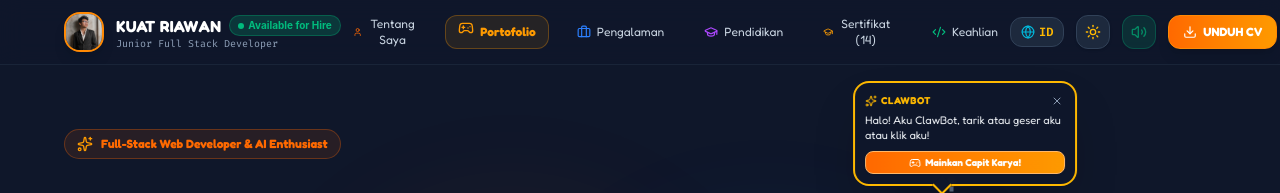
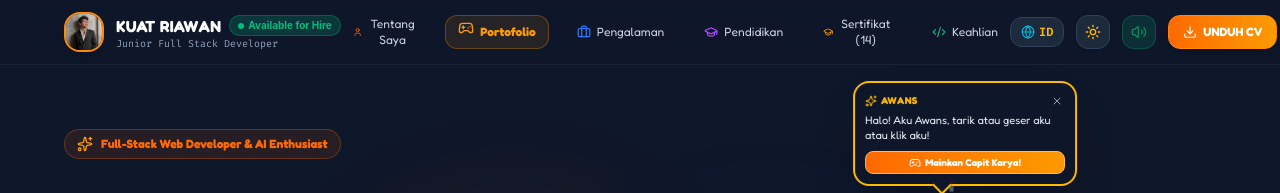
Before and after one commit to KuatRiawan/portofolio2026, a React (Vite) app: page / in a window 1280 px wide. Shown: the top 193 px of the page. Built offline with nearby package versions, Linux system fonts and the light colour scheme.

Commit message:
rename(mascot): rename pet mascot from ClawBot to Awans

```diff
--- a/src/components/ArcadeMascot.tsx
+++ b/src/components/ArcadeMascot.tsx
@@ -23,7 +23,7 @@ export const ArcadeMascot: React.FC<ArcadeMascotProps> = ({ onScrollToArcade })
   const [mood, setMood] = useState<MascotMood>('happy');
   const [clickCount, setClickCount] = useState<number>(0);
 
-  const [speechBubble, setSpeechBubble] = useState<string>('Halo! Aku ClawBot, tarik atau geser aku atau klik aku!');
+  const [speechBubble, setSpeechBubble] = useState<string>('Halo! Aku Awans, tarik atau geser aku atau klik aku!');
   const [showSpeech, setShowSpeech] = useState<boolean>(true);
 
   const dragRef = useRef<{ startX: number; startY: number; initialPosX: number; initialPosY: number }>({
@@ -114,7 +114,7 @@ export const ArcadeMascot: React.FC<ArcadeMascotProps> = ({ onScrollToArcade })
     const idleTimer = setTimeout(() => {
       if (!isDragging && !isPaused && mood === 'happy') {
         setMood('sleepy');
-        setSpeechBubble('Zzz... ClawBot lagi istirahat sejenak...');
+        setSpeechBubble('Zzz... Awans lagi istirahat sejenak...');
         setShowSpeech(true);
       }
     }, 18000);
@@ -241,7 +241,7 @@ export const ArcadeMascot: React.FC<ArcadeMascotProps> = ({ onScrollToArcade })
     if (nextCount >= 3) {
       // ANGRY MOOD!
       setMood('angry');
-      setSpeechBubble('Aduh! Jangan diganggu atau dicliki terus dong! ClawBot kesel nih!');
+      setSpeechBubble('Aduh! Jangan diganggu atau dicliki terus dong! Awans kesel nih!');
       setShowSpeech(true);
 
       moodResetTimerRef.current = setTimeout(() => {
@@ -302,7 +302,7 @@ export const ArcadeMascot: React.FC<ArcadeMascotProps> = ({ onScrollToArcade })
                   <Sparkles className="w-3 h-3 text-amber-400" />
                 )}
                 <span className={mood === 'angry' ? 'text-rose-400' : mood === 'love' ? 'text-pink-300' : 'text-amber-400'}>
-                  ClawBot {mood === 'angry' ? '(Marah!)' : mood === 'love' ? '(Sayang)' : mood === 'surprised' ? '(Kaget!)' : ''}
+                  Awans {mood === 'angry' ? '(Marah!)' : mood === 'love' ? '(Sayang)' : mood === 'surprised' ? '(Kaget!)' : ''}
                 </span>
               </div>
               <button
@@ -357,7 +357,7 @@ export const ArcadeMascot: React.FC<ArcadeMascotProps> = ({ onScrollToArcade })
               ? '-translate-y-6 rotate-12 scale-110'
               : 'hover:scale-105 active:scale-95'
           } ${direction === 'left' ? '-scale-x-100' : 'scale-x-100'}`}
-          title="Klik atau geser ClawBot!"
+          title="Klik atau geser Awans!"
         >
           <svg width="85" height="95" viewBox="0 0 85 95" fill="none" xmlns="http://www.w3.org/2000/svg" className="drop-shadow-2xl">
             {/* Antenna Pole & Glowing Pulsing Bulb */}
```
